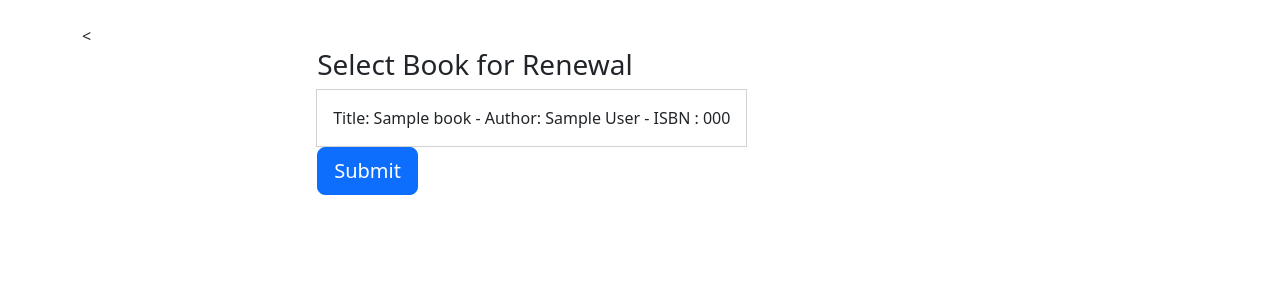
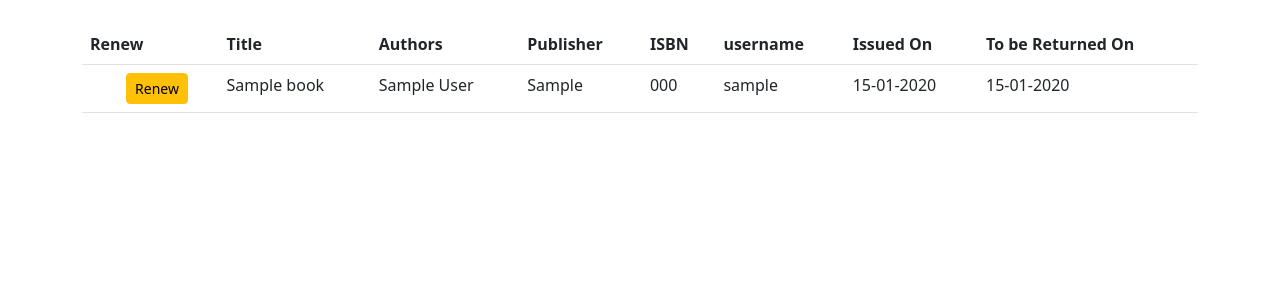
Before and after one commit to py-2023/LMS, a Flask app: page /renewbook in a window 1280 px wide. Shown: the part 90-390 px from the top of the page. Run offline with Flask 3, Linux system fonts and the light colour scheme; a user stored in the database is signed in; tables that the repository leaves empty hold one stand-in row (values such as "Sample post"); some libraries are stand-ins or nearby versions.

Commit message:
added read me

```diff
--- a/app/lms/views.py
+++ b/app/lms/views.py
@@ -25,34 +25,42 @@ def load_user(userid):
 @lms_bp.route("/addbook", methods=["GET", "POST"])
 @login_required
 def addbook():
-    form = AddBookForm(request.form)
-    if form.validate_on_submit():
-        totalnoofcopies = form.totalnoofcopies.data
-        book = Book(title=form.title.data, authors=form.authors.data, publisher=form.publisher.data,
-                    edition=form.edition.data, shelfnum=form.shelfnum.data,
-                    isbn=form.isbn.data, description=form.description.data, totalnoofcopies=form.totalnoofcopies.data,
-                    availablenoofcopies=form.totalnoofcopies.data)
-
-        try:
-
-            for _ in range(totalnoofcopies):
-                booksforissuance = BookIssuanceTracker()
-                book.issuance.append(booksforissuance)
-                db.session.add(book)
-                db.session.commit()
-
-
-        except:
-            flash("Unable to commit", "success")
-
-        print(form.errors)
-        print(form)
-
-        flash("Book entry added", "success")
+    if request.method == 'GET':
+        form = AddBookForm(request.form)
 
         return render_template("lms/addbook.html", form=form)
 
-    return render_template("lms/addbook.html", form=form)
+
+    if request.method == 'POST':
+
+        form = AddBookForm(request.form)
+        if form.validate:
+            totalnoofcopies = form.totalnoofcopies.data
+            book = Book(title=form.title.data, authors=form.authors.data, publisher=form.publisher.data,
+                        edition=form.edition.data, shelfnum=form.shelfnum.data,
+                        isbn=form.isbn.data, description=form.description.data, totalnoofcopies=form.totalnoofcopies.data,
+                        availablenoofcopies=form.totalnoofcopies.data)
+
+            try:
+
+                for _ in range(totalnoofcopies):
+                    booksforissuance = BookIssuanceTracker()
+                    book.issuance.append(booksforissuance)
+                    db.session.add(book)
+                    db.session.commit()
+
+
+            except:
+                flash("Unable to commit", "success")
+
+            print(form.errors)
+            print(form)
+
+            flash("Book entry added", "success")
+
+            return render_template("lms/addbook.html", form=form)
+
+        return render_template("lms/addbook.html", form=form)
 
 
 @lms_bp.route("/issuebook", methods=["GET", "POST"])
@@ -95,7 +103,7 @@ def issuebook():
                                                   userid=issued_to_user.userid,
                                                   username=issued_to_user.username,
                                                   issuance_date=bookissuance.issuance_date,
-                                                  actual_return_date=bookissuance.actual_return_date,
+                                                  actual_return_date=None,
                                                   returnstatus="PENDING_RETURN"
                                                   )
 
@@ -120,12 +128,15 @@ def returnbook():
     if request.method == 'GET':
         form = IssueBookForm(request.form)
         # list the books
-        booksissued = BookIssuanceTracker.query.filter_by().all()
+
+        booksissued = BookIssuanceTracker.query.filter(BookIssuanceTracker.actual_return_date == None,BookIssuanceTracker.issued_to != None).all()
+
+
         if booksissued:
             return render_template("lms/returnbook.html", booksissued=booksissued, form=form)
         flash("No Return Pending")
         return render_template(
-            "lms/returnbook.html", booksissued=BookIssuanceTracker.query.filter_by(issued_to=current_user.userid).all(),
+            "lms/returnbook.html", booksissued=booksissued,
             form=form)
 
     if request.method == 'POST':
@@ -138,6 +149,9 @@ def returnbook():
         issued_to_user = User.query.filter_by(userid=issued_to).all()
 
         bookissuance = BookIssuanceTracker.query.filter_by(book=book_id).first()
+
+
+
         bookissuedto = bookissuance.issued_to
         issuance_date = bookissuance.issuance_date
 
@@ -166,9 +180,11 @@ def returnbook():
             print(error)
             flash("Unable to commit" + str(error), "success")
 
+        booksissued = BookIssuanceTracker.query.filter(BookIssuanceTracker.actual_return_date == None,BookIssuanceTracker.issued_to != None).all()
 
         return render_template(
-            "lms/returnbook.html", books=BookIssuanceTracker.query.filter_by(issued_to=current_user.userid).all(),
+            "lms/returnbook.html",
+            booksissued=booksissued,
             form=form)
 
 
@@ -178,7 +194,7 @@ def renewbook():
     if request.method == 'GET':
         form = IssueBookForm(request.form)
         # list the books which are issued for renewal screen
-        booksissued = BookIssuanceTracker.query.filter("issued_to" is not None).all()
+        booksissued = BookIssuanceTracker.query.filter(BookIssuanceTracker.issued_to != None).all()
 
         if booksissued:
             return render_template("lms/renewbook.html", booksissued=booksissued, form=form)
@@ -199,19 +215,19 @@ def renewbook():
         issuance_date = bookissuance.issuance_date
         newreturndate = datetime.now() + timedelta(days=7)
 
-        #bookissuance.issuance_date = datetime.now()
+        # bookissuance.issuance_date = datetime.now()
         bookissuance.to_be_returned_by_date = newreturndate
         db.session.commit()
 
         flash("Book Re-Issued")
-        booksissued = BookIssuanceTracker.query.filter("issued_to" is not None).all()
+        booksissued = BookIssuanceTracker.query.filter(BookIssuanceTracker.issued_to != None).all()
 
         try:
             # using issuance date as part of filter to identify the record
             bookissuance = BookIssuanceHistory.query.filter_by(book=book_id, userid=bookissuedto,
                                                                issuance_date=issuance_date).first()
 
-            bookissuance.actual_return_date = newreturndate
+            bookissuance.actual_return_date = None
 
             db.session.commit()
 
@@ -219,13 +235,12 @@ def renewbook():
 
         except Exception as error:
 
-
-
             print(error)
-            flash("Unable to commit"+str(error), "success")
+            flash("Unable to commit" + str(error), "success")
+            booksissued = BookIssuanceTracker.query.filter(BookIssuanceTracker.issued_to != None).all()
 
         return render_template(
-            "lms/renewbook.html", books=booksissued,
+            "lms/renewbook.html", booksissued=booksissued,
             form=form)
 
 
@@ -233,20 +248,21 @@ def renewbook():
 @login_required
 def issuedbook():
     if request.method == 'GET':
-        booksissued = BookIssuanceTracker.query.filter("issued_to" != '').all()
+        booksissued = BookIssuanceTracker.query.filter(BookIssuanceTracker.issued_to != None).all()
         # booksissued = BookIssuanceTracker.query.filter_by(issued_to=current_user.userid).all()
         if booksissued:
             return render_template("lms/issuedbooks.html", booksissued=booksissued)
-        flash("No Books with user")
+        flash("No Books issued")
         return render_template(
             "lms/issuedbooks.html",
-            booksissued=BookIssuanceTracker.query.filter("issued_to" != '').all())
+            booksissued = booksissued)
 
     if request.method == 'POST':
         # issue book
 
         return render_template(
-            "lms/issuedbooks.html", books=BookIssuanceTracker.query.filter_by(issued_to=current_user.userid).all())
+            "lms/issuedbooks.html",
+            booksissued= BookIssuanceTracker.query.filter(BookIssuanceTracker.issued_to != None).all())
 
 
 @lms_bp.route("/searchbooks", methods=["GET", "POST"])
@@ -258,7 +274,7 @@ def searchbook():
         books = Book.query.filter().all()
         if books:
             return render_template("lms/searchbook.html", searchresult=Book.query.filter().all(), form=form)
-        flash("Books Available  in system")
+        flash("Books Available in system are listed. Use search option to search with book title")
         return render_template(
             "lms/searchbook.html", searchresult=Book.query.all(), form=form)
 
@@ -268,12 +284,12 @@ def searchbook():
 
         title = str(request.form.get("title"))
 
-        searchresult = Book.query.filter_by(title=title).all()
+        searchresult=Book.query.filter(or_(Book.title.contains(title),Book.authors.contains(title),Book.isbn.contains(title))).all()
         if searchresult:
             return render_template("lms/searchbook.html", searchresult=searchresult, form=form)
-        flash("No Books matching name")
+        flash("No Books matching name or authors or isbn")
         return render_template(
-            "lms/searchbook.html", searchresult=Book.query.filter_by(title=title).all(), form=form)
+            "lms/searchbook.html", searchresult=searchresult, form=form)
 
 
 @lms_bp.route("/listmembers", methods=["GET", "POST"])
@@ -296,7 +312,7 @@ def bookhistory():
         bookrecords = BookIssuanceHistory.query.filter_by().all()
         if bookrecords:
             return render_template("lms/bookhistory.html", bookrecords=bookrecords)
-        flash("user list")
+        flash("No Records Available")
         return render_template(
             "lms/bookhistory.html",
             bookrecords=bookrecords)
--- a/app/templates/common-fragments/links.html
+++ b/app/templates/common-fragments/links.html
@@ -17,7 +17,7 @@
         <a href="{{ url_for('authentication.logout') }}"><button type="button" class="btn btn-outline-light me-2">Logout</button></a>
         {% else %}
           <a href="{{ url_for('authentication.login') }}"><button type="button" class="btn btn-outline-light me-2">Login</button></a>
-          <a href="{{ url_for('authentication.register') }}"><button type="button" class="btn btn-outline-light me-2">Sign up</button></a>
+          <a href="{{ url_for('authentication.register') }}"><button type="button" class="btn btn-outline-light me-2">Register</button></a>
         {% endif %}
 
       </div>
--- a/app/templates/lms/bookhistory.html
+++ b/app/templates/lms/bookhistory.html
@@ -11,7 +11,8 @@
 
 
     <br>
-    <table class="table">
+
+<table  class="table table-hover">
   <thead>
     <tr>
       <th scope="col">Title</th>
--- a/app/templates/lms/memberlist.html
+++ b/app/templates/lms/memberlist.html
@@ -10,7 +10,8 @@
 <h3>Members List</h3>
 
     <br>
-    <table class="table">
+
+<table  class="table table-hover">
   <thead>
     <tr>
       <th scope="col">User ID</th>
--- a/app/templates/lms/renewbook.html
+++ b/app/templates/lms/renewbook.html
@@ -5,46 +5,96 @@
 
 {% block content %}
 
-  {% for book in booksissued %}
+
+
+
+<table  class="table table-hover">
+  <thead>
+    <tr>
+         <th scope="col">Renew</th>
+      <th scope="col">Title</th>
+      <th scope="col">Authors</th>
+      <th scope="col">Publisher</th>
+      <th scope="col">ISBN</th>
+      <th scope="col">username</th>
+        <th scope="col">Issued On</th>
+                <th scope="col">To be Returned On</th>
+
+    </tr>
+  </thead>
+  <tbody>
+
+  {% for record in booksissued %}
+
+    <tr>
+    <td>
+
+
+<form class= "container-fluid" style="width: 60%;" method="post" action="/renewbook">
+
+{{ form.csrf_token }}
+
+
+
+
+          <input class="invisible" name="book" required type="hidden" value='{{ record.bookissuance.id }}' >
 
 
 
 
 
-<<form class= "container-fluid" style="width: 60%;" method="post" action="/renewbook">
-
-{{ form.csrf_token }}
 
 
-
-    <div class="input-group input-group-lg">
-     <h3 class='text-center'>Select Book for Renewal &nbsp; &nbsp; </h3 >
-
-        <div class="card">
-  <div class="card-body">
-              Title: {{ book.bookissuance.title }} - Author: {{ book.bookissuance.authors }} - ISBN : {{ book.bookissuance.isbn}}
-  </div>
-</div>
-
-
-
-         <div class="invisible">>
-          <input class="invisible" name="book" required type="hidden" value='{{ book.bookissuance.id }}' >
-
-
-        </div>
-
-
-
-    </div>
+    <button class='btn btn-sm btn-warning btn-block' type='submit'>Renew</button>
+</form>
 
 
 
 
-    <button class='btn btn-lg btn-primary btn-block' type='submit'>Submit</button>
-</form>
 
-      {% endfor %}
+
+
+
+    </td>
+
+      <td>{{ record.bookissuance.title }}</td>
+    <td>{{ record.bookissuance.authors }}</td>
+     <td>{{ record.bookissuance.publisher }}</td>
+     <td>{{ record.bookissuance.isbn }}</td>
+     <td>{{ record.bookissuancebyuser.username }}</td>
+             <td>
+
+
+                 {% if record.issuance_date %}
+                 {{ record.issuance_date.strftime('%d-%m-%Y')  }}
+              {% else %} - {% endif %}
+
+
+
+
+
+
+             </td>
+
+             <td>
+
+                 {% if record.to_be_returned_by_date %}
+                 {{ record.to_be_returned_by_date.strftime('%d-%m-%Y')  }}
+              {% else %} - {% endif %}
+
+
+             </td>
+
+
+    </tr>
+
+    {% endfor %}
+  </tbody>
+
+
+
+
+
 
 
 {% endblock %}
--- a/app/templates/lms/searchbook.html
+++ b/app/templates/lms/searchbook.html
@@ -13,7 +13,7 @@
 
         <div class="form-floating">
           <input class="form-control mb-2" id="title" name="title" placeholder="title" required type="text" value="">
-          <label for="userid">Book Title</label>
+          <label for="userid">Enter Book Title or Author or ISBN to search</label>
 
            </div>
         <button class="w-100 btn btn-lg btn-primary" type="submit">Search</button>
```
Also changed, not shown: app/auth/views.py (+14 -3 lines), app/templates/authentication/login.html (+7 -2 lines), app/templates/common-fragments/layout.html (+9 -0 lines), app/templates/lms/issuebook.html (+45 -9 lines), app/templates/lms/issuedbooks.html (+50 -9 lines), app/templates/lms/returnbook.html (+87 -10 lines), app.db (added).
